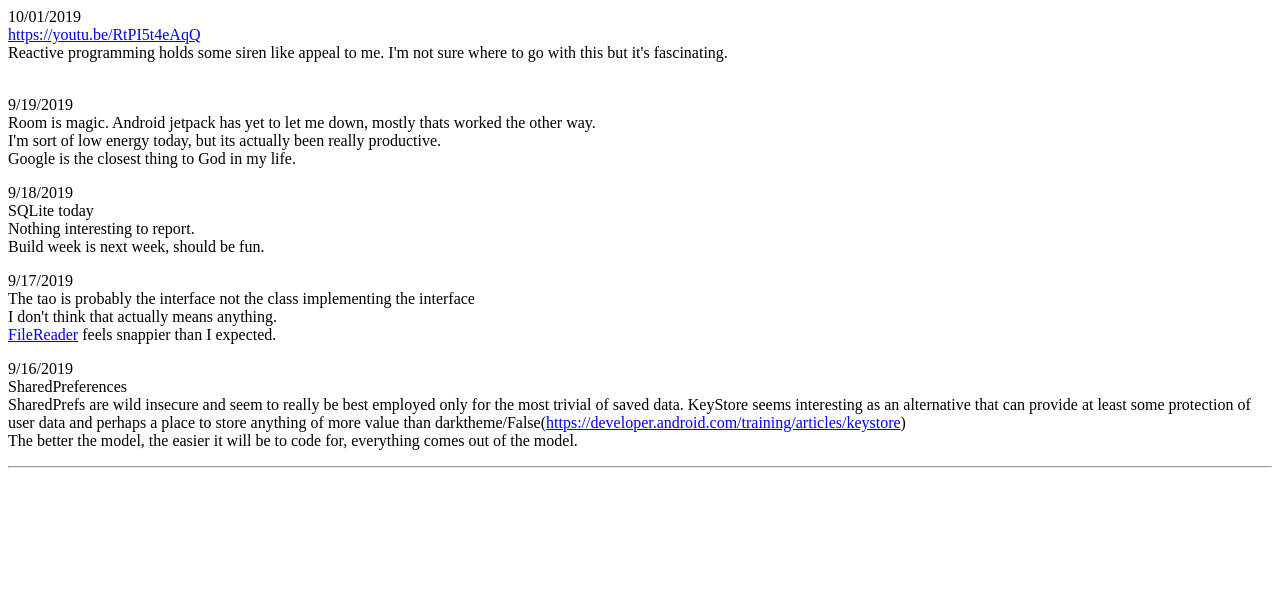
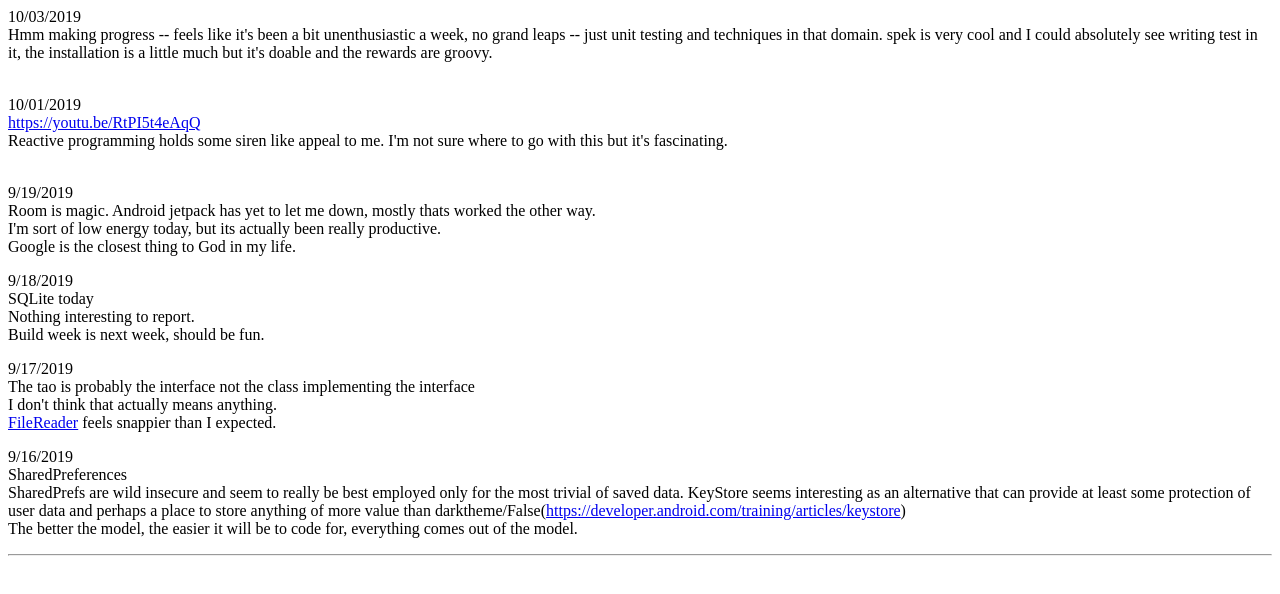
Before and after one commit to stilljack/stilljack.github.io, a plain HTML site: page index.html in a window 1280 px wide. Drawn offline with Linux system fonts and the light colour scheme.

Commit message:
Update index.html

```diff
--- a/index.html
+++ b/index.html
@@ -3,6 +3,10 @@
 <title>Daily Reflections/Raw HTML editing</title>
 </head>
 <body>
+        <p>10/03/2019<br>
+        Hmm making progress -- feels like it's been a bit unenthusiastic a week, no grand leaps -- just unit testing and techniques in that domain.
+spek is very cool and I could absolutely see writing test in it, the installation is a little much but it's doable and the rewards are groovy.<br><br>
+
     <p>10/01/2019<br>
         <a href="https://www.youtube.com/watch?v=RtPI5t4eAqQ">https://youtu.be/RtPI5t4eAqQ</a><br>
 Reactive programming holds some siren like appeal to me. I'm not sure where to go with this but it's fascinating.<br><br>
```
